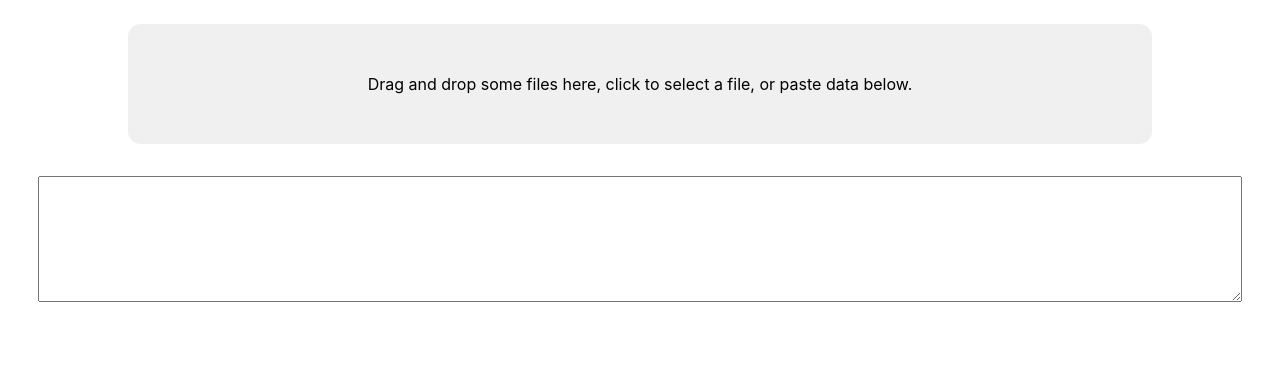
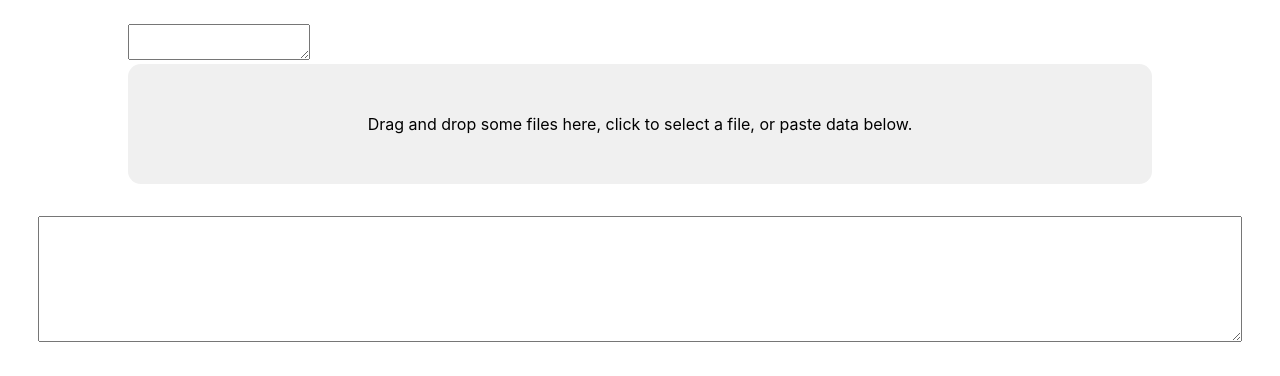
Before and after one commit to kvasbo/ynab-parser, a React (Create React App) app: page / in a window 1280 px wide. Shown: the top 376 px of the page. Built offline with nearby package versions, Linux system fonts and the light colour scheme.

Commit message:
WIP: Uploader
http://jsfiddle.net/jimschubert/DqcUg/

```diff
--- a/src/Uploader.tsx
+++ b/src/Uploader.tsx
@@ -8,24 +8,35 @@ interface Props {
     isActive?: boolean;
 }
 
-function DropZone(props: Props): JSX.Element {
-    const onFiles = (acceptedFiles: File[]): void => {
+class DropZone extends React.PureComponent<Props, {}> {
+    ref: React.RefObject<unknown>;
+
+    constructor(props: Props) {
+        super(props);
+        this.ref = React.createRef();
+    }
+
+    onFiles = (acceptedFiles: File[]): void => {
         const reader = new FileReader();
-        reader.onabort = (): void => props.dispatch(addError({ category: 'error', message: 'File load aborted' }));
+        reader.onabort = (): void => this.props.dispatch(addError({ category: 'error', message: 'File load aborted' }));
         reader.onerror = (): void =>
-            props.dispatch(addError({ category: 'error', message: 'File reading has failed' }));
+            this.props.dispatch(addError({ category: 'error', message: 'File reading has failed' }));
         reader.onload = (): void => {
             // Do whatever you want with the file contents
             const binaryStr = reader.result;
             if (typeof binaryStr === 'string') {
-                props.dispatch(addUnparsedData(binaryStr));
+                this.props.dispatch(addUnparsedData(binaryStr));
             }
         };
         acceptedFiles.forEach((file: File): void => reader.readAsBinaryString(file));
     };
 
+    render(): JSX.Element {
         return (
-        <Dropzone onDrop={(acceptedFiles): void => onFiles(acceptedFiles)}>
+            <div>
+                <textarea id={'test'}></textarea>
+
+                <Dropzone onDrop={(acceptedFiles): void => this.onFiles(acceptedFiles)}>
                     {({ getRootProps, getInputProps }): JSX.Element => (
                         <section>
                             <div
@@ -46,7 +57,9 @@ function DropZone(props: Props): JSX.Element {
                         </section>
                     )}
                 </Dropzone>
+            </div>
         );
+    }
 }
 
 export default connect()(DropZone);
```
Lines whose indentation alone changed are shown as unchanged.
